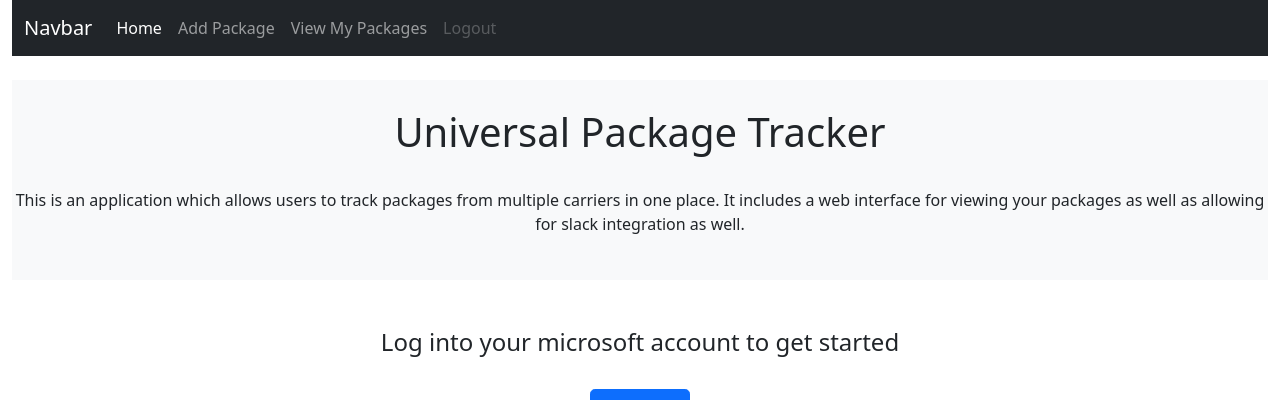
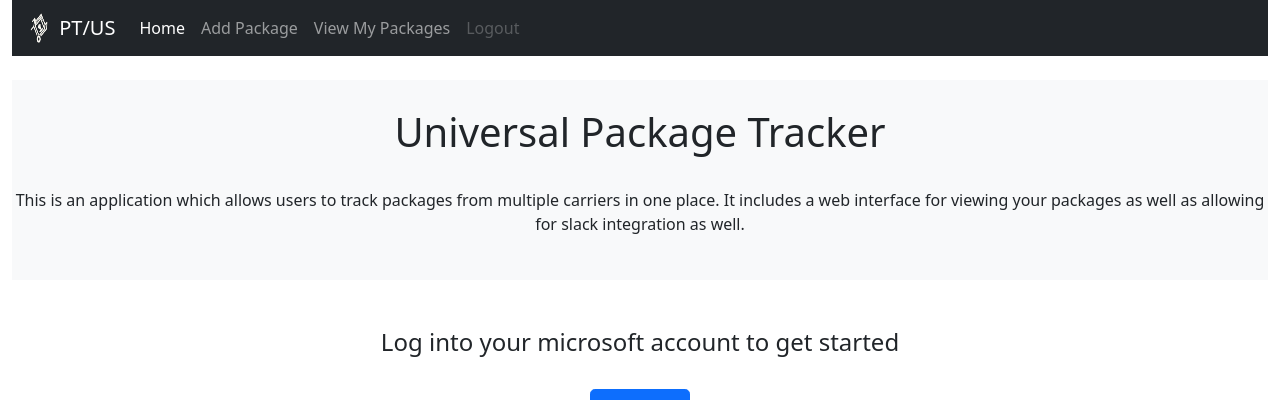
Before and after one commit to Chimi6/UniversePackTracker, a Flask app: template templates/login.html in a window 1280 px wide. Shown: the top 400 px of the page. Run offline with Flask 2, Linux system fonts and the light colour scheme; the template is opened without the code that fills it, so the values that code supplies are empty.

Commit message:
Update style.css

```diff
--- a/templates/login.html
+++ b/templates/login.html
@@ -13,7 +13,10 @@
 
         <nav class="navbar navbar-expand-lg navbar-dark bg-dark">
             <div class="container-fluid">
-                <a class="navbar-brand" href="#">Navbar</a>
+                <a class="navbar-brand" href="/home">
+                    <img src="{{ url_for('static', filename='logo.png')}}" width="30" height="30" class="d-inline-block align-top" alt="">
+                    PT/US
+                  </a>
                 <button class="navbar-toggler" type="button" data-bs-toggle="collapse" data-bs-target="#navbarNav"
                     aria-controls="navbarNav" aria-expanded="false" aria-label="Toggle navigation">
                     <span class="navbar-toggler-icon"></span>
```
Also changed, not shown: static/styles/style.css (indentation only).
